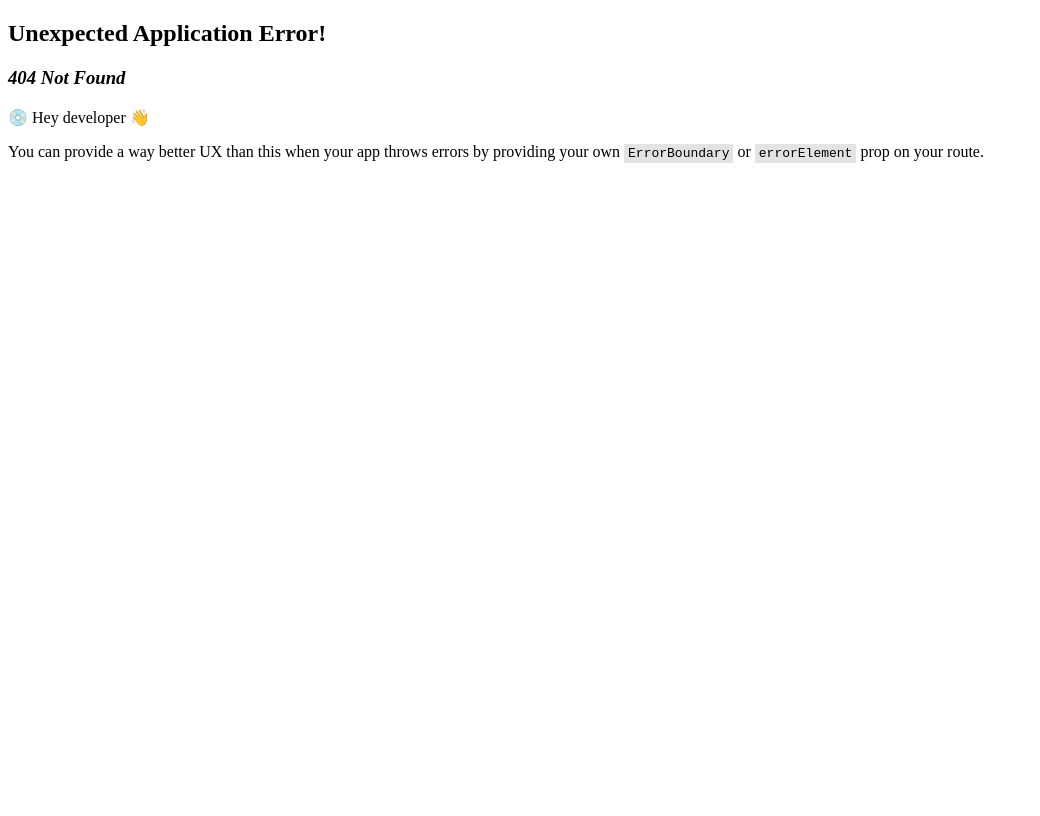
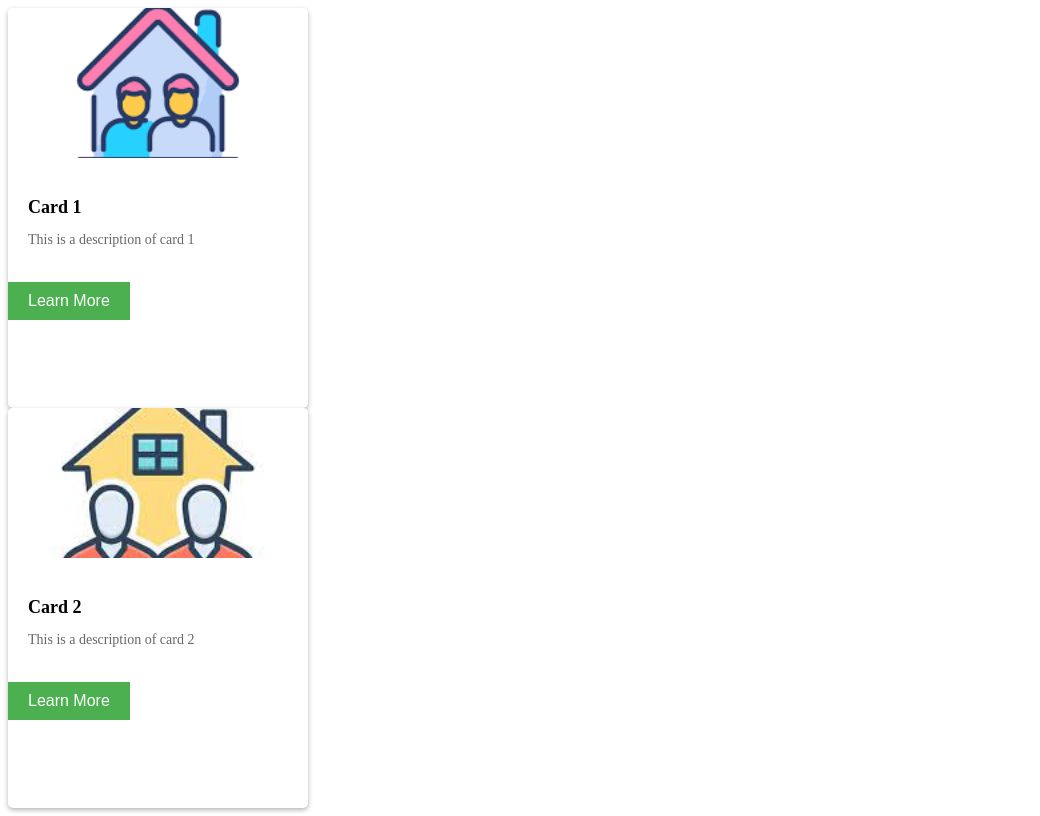
Before and after one commit to rishikrc3/roomateFinder, a React (Create React App) app in the folder client/: page /addListing in a window 1280 px wide. Before the commit this address had no page. Shown: the whole page, without its empty margins (0-1040 px from the left). Built offline with nearby package versions, Linux system fonts and the light colour scheme.

Commit message:
addlisting page add

```diff
--- a/client/src/index.js
+++ b/client/src/index.js
@@ -10,6 +10,7 @@ import Body from './pages/Body';
 import Home from './pages/Home';
 import Register from './pages/Register';
 import Rooms from './pages/Rooms';
+import Card from './pages/AddListing';
 
 const appRouter = createBrowserRouter([
   {
@@ -36,6 +37,11 @@ const appRouter = createBrowserRouter([
         path: "/rooms",
         element:<Rooms/>
 
+      },
+      {
+        path: "/addListing",
+        element:<Card/>
+
       }
     ],
   },
--- /dev/null
+++ b/client/src/pages/AddListing.jsx
@@ -0,0 +1,28 @@
+import React from "react";
+import Card from "./components/AddListingCard";
+import NeedRoom from "../images/NeedRoom.png";
+import NeedRoommate from "../images/NeedRoommate.jpg";
+
+const App = () => {
+  const handleClick = () => {
+    console.log("Card clicked!");
+  };
+
+  return (
+    <div>
+      <Card
+        image={NeedRoom}
+        title="Card 1"
+        description="This is a description of card 1"
+        onClick={handleClick}
+      />
+      <Card
+        image={NeedRoommate}
+        title="Card 2"
+        description="This is a description of card 2"
+        onClick={handleClick}
+      />
+    </div>
+  );
+};
+export default App;
--- /dev/null
+++ b/client/src/pages/components/AddListingCard.jsx
@@ -0,0 +1,19 @@
+import React from "react";
+import "./card.css";
+
+const Card = ({ image, title, description, onClick }) => {
+  return (
+    <div className="card">
+      <img src={image} alt={title} />
+      <div className="card-content">
+        <h2>{title}</h2>
+        <p>{description}</p>
+      </div>
+      <button className="card-button" onClick={onClick}>
+        Learn More
+      </button>
+    </div>
+  );
+};
+
+export default Card;
--- /dev/null
+++ b/client/src/pages/components/card.css
@@ -0,0 +1,48 @@
+.card {
+    width: 300px;
+    height: 400px;
+    background-color: #fff;
+    border-radius: 5px;
+    box-shadow: 0 2px 5px rgba(0, 0, 0, 0.3);
+    overflow: hidden;
+    cursor: pointer;
+    transition: transform 0.3s ease-in-out;
+  }
+
+  .card:hover {
+    transform: translateY(-5px);
+  }
+
+  .card img {
+    width: 100%;
+    height: 150px;
+    object-fit: cover;
+    border-radius: 5px 5px 0 0;
+  }
+
+  .card-content {
+    padding: 20px;
+  }
+
+  .card-content h2 {
+    font-size: 18px;
+    margin-bottom: 10px;
+  }
+
+  .card-content p {
+    font-size: 14px;
+    color: #666;
+  }
+
+  .card-button {
+    background-color: #4CAF50;
+    color: #fff;
+    border: none;
+    padding: 10px 20px;
+    font-size: 16px;
+    cursor: pointer;
+  }
+
+  .card-button:hover {
+    background-color: #3e8e41;
+  }
```
Also changed, not shown: client/src/images/NeedRoom.png (added), client/src/images/NeedRoommate.jpg (added).
